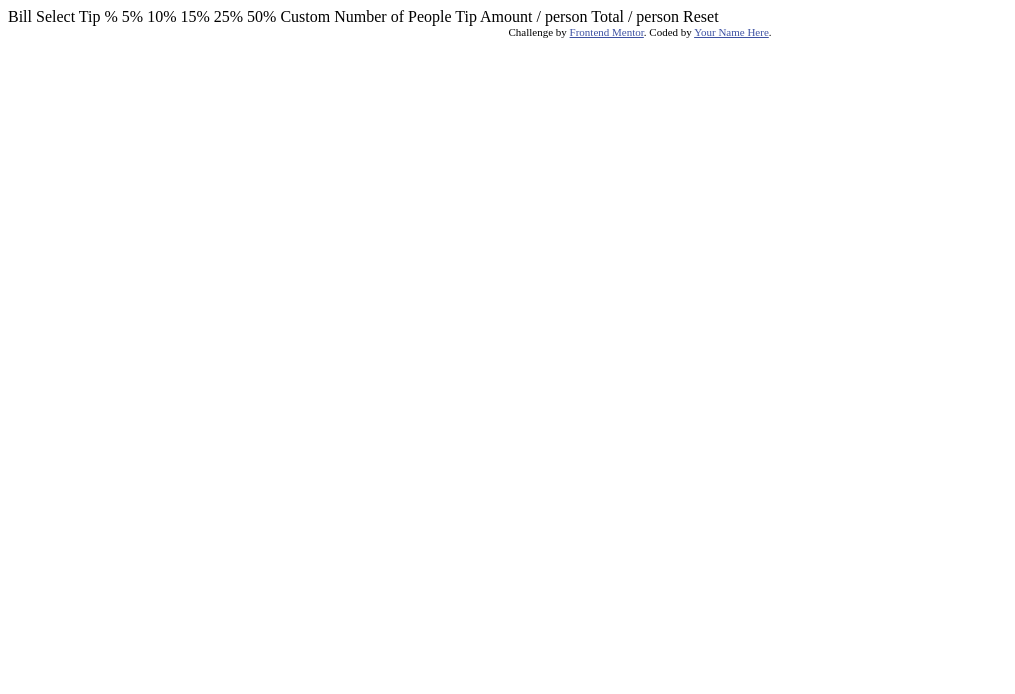
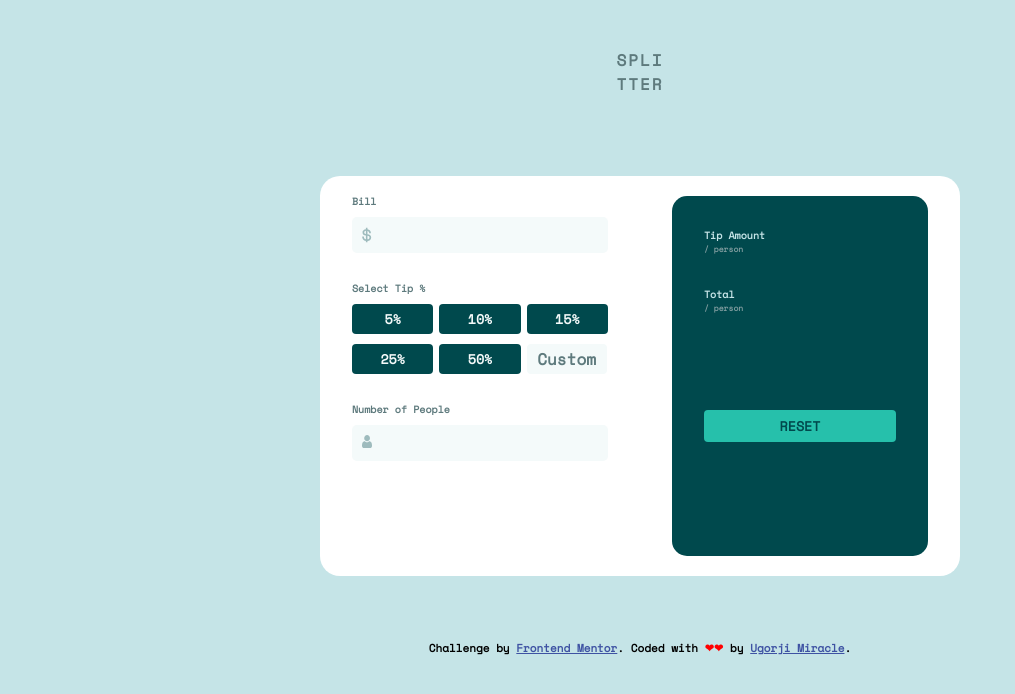
Before and after one commit to amarealcoder/tip-calculator, a plain HTML site: page index.html in a window 1280 px wide. Shown: the whole page, without its empty margins (0-1015 px from the left). Drawn offline with nearby package versions, Linux system fonts and the light colour scheme.

Commit message:
second commit

```diff
--- a/index.html
+++ b/index.html
@@ -1,44 +1,68 @@
 <!DOCTYPE html>
 <html lang="en">
   <head>
-  <meta charset="UTF-8">
-  <meta name="viewport" content="width=device-width, initial-scale=1.0"> <!-- displays site properly based on user's device -->
+    <meta charset="UTF-8" />
+    <meta name="viewport" content="width=device-width, initial-scale=1.0" />
+    <!-- displays site properly based on user's device -->
 
-  <link rel="icon" type="image/png" sizes="32x32" href="./images/favicon-32x32.png">
+    <link
+      rel="icon"
+      type="image/png"
+      sizes="32x32"
+      href="./images/favicon-32x32.png"
+    />
 
     <title>Frontend Mentor | Tip calculator app</title>
 
-  <!-- Feel free to remove these styles or customise in your own stylesheet 👍 -->
-  <style>
-    .attribution { font-size: 11px; text-align: center; }
-    .attribution a { color: hsl(228, 45%, 44%); }
-  </style>
+    <link rel="stylesheet" href="style.css" />
   </head>
   <body>
-
-  Bill
-
-  Select Tip %
-  5%
-  10%
-  15%
-  25%
-  50%
-  Custom
-
-  Number of People
-
-  Tip Amount
-  / person
-
-  Total
-  / person
-
-  Reset
-
+    <h1>SPLI<span class="h1-span">TTER</span></h1>
+    <div class="hero-container">
+      <div class="section-left">
+        <form class="content">
+          <p class="left-ptag">Bill</p>
+          <input type="text" class="input-field input-1" />
+        </form>
+        <div class="content">
+          <p class="left-ptag">Select Tip %</p>
+          <div class="grid-btns">
+            <input type="button" value="5%" class="btn" />
+            <input type="button" value="10%" class="btn" />
+            <input type="button" value="15%" class="btn" />
+            <input type="button" value="25%" class="btn" />
+            <input type="button" value="50%" class="btn" />
+            <input type="text" value="Custom" class="custom-btn" />
+          </div>
+        </div>
+        <form class="content">
+          <p class="left-ptag">
+            Number of People<span class="error">Can't be zero</span>
+          </p>
+          <input type="text" class="input-field input-2" />
+        </form>
+      </div>
+      <div class="section-right">
+        <div class="content-right">
+          <p class="right-ptag">
+            Tip Amount<span class="right-ptag-span">/ person</span>
+          </p>
+        </div>
+        <div>
+          <p class="right-ptag">
+            Total<span class="right-ptag-span">/ person</span>
+          </p>
+          <button class="reset-btn">Reset</button>
+        </div>
+      </div>
+    </div>
     <div class="attribution">
-    Challenge by <a href="https://www.frontendmentor.io?ref=challenge" target="_blank">Frontend Mentor</a>.
-    Coded by <a href="#">Your Name Here</a>.
+      Challenge by
+      <a href="https://www.frontendmentor.io?ref=challenge" target="_blank"
+        >Frontend Mentor</a
+      >. Coded with <span style="color: red">❤❤ </span>by
+      <a href="#">Ugorji Miracle</a>.
     </div>
   </body>
+  <script src="index.js"></script>
 </html>
--- /dev/null
+++ b/style.css
@@ -0,0 +1,259 @@
+@import url("https://fonts.googleapis.com/css2?family=Space+Mono&display=swap");
+:root {
+  --Very-dark-cyan: hsl(183, 100%, 15%);
+  --Darker-grayish-cyan: hsl(186, 14%, 43%);
+  --Dark-grayish-cyan: hsl(184, 14%, 56%);
+  --Light-grayish-cyan: hsl(185, 41%, 84%);
+  --Lighter-grayish-cyan: hsl(189, 41%, 97%);
+  --Dark-cyan: hsl(172, 67%, 45%);
+  --Darker-cyan: hsl(172, 64%, 76%);
+  --White: hsl(0, 0%, 100%);
+}
+
+* {
+  margin: 0;
+  padding: 0;
+  box-sizing: border-box;
+  font-weight: 700;
+  font-family: "Space Mono", Montserrat, Poppins;
+}
+body {
+  height: 100vh;
+  background: var(--Light-grayish-cyan);
+}
+h1 {
+  text-align: center;
+  margin-top: 3rem;
+  color: var(--Darker-grayish-cyan);
+  letter-spacing: 2px;
+  font-size: 16px;
+}
+.h1-span {
+  display: block;
+}
+.hero-container {
+  display: flex;
+  justify-content: space-around;
+  align-items: center;
+  width: 50%;
+  height: 50%;
+  margin: 80px auto auto auto;
+  border-radius: 20px;
+  background-color: var(--White);
+}
+.content {
+  padding-top: 1rem;
+  margin-top: 0.75rem;
+}
+.section-left,
+.section-right {
+  width: 40%;
+  height: 90%;
+  border-radius: 15px;
+}
+.section-left {
+  margin-top: -40px;
+  margin-bottom: 20px;
+}
+.left-ptag {
+  font-size: 10px;
+  margin-bottom: 0.5rem;
+  color: var(--Darker-grayish-cyan);
+}
+.input-field {
+  border-radius: 5px;
+  width: 100%;
+  height: 30%;
+  border: none;
+  background-color: var(--Lighter-grayish-cyan);
+  background-repeat: no-repeat;
+  background-size: 4%;
+  background-position-y: 10px;
+  background-position-x: 10px;
+  text-align: right;
+  overflow: hidden;
+  font-size: 24px;
+}
+.input-1 {
+  background-image: url("images/icon-dollar.svg");
+}
+.input-2 {
+  background-image: url("images/icon-person.svg");
+}
+.input-field:hover {
+  cursor: pointer;
+  border: 2px solid var(--Darker-cyan);
+}
+.error {
+  visibility: hidden;
+  color: orangered;
+  float: right;
+
+  /* border: 2px solid orangered; */
+}
+.grid-btns {
+  width: 100%;
+  display: grid;
+  grid-template-columns: repeat(3, 1fr);
+  grid-row-gap: 10px;
+  grid-column-gap: 6px;
+}
+.btn {
+  padding: 5px 25px;
+  cursor: pointer;
+  color: var(--Lighter-grayish-cyan);
+  border-radius: 4px;
+  border: none;
+  outline: none;
+}
+.btn {
+  background-color: var(--Very-dark-cyan);
+}
+.btn:hover {
+  background-color: var(--Darker-cyan);
+}
+.btn2 {
+  background-color: var(--Dark-cyan);
+  color: var(--Very-dark-cyan);
+}
+.btn2:hover {
+  color: var(--Lighter-grayish-cyan);
+  background-color: var(--Very-dark-cyan);
+}
+.custom-btn {
+  border-radius: 4px;
+  border: none;
+  outline: none;
+  font-size: 16px;
+  width: 80px;
+  text-align: center;
+  color: var(--Darker-grayish-cyan);
+  background-color: var(--Lighter-grayish-cyan);
+}
+.custom-btn:hover {
+  cursor: pointer;
+  background-color: var(--Lighter-grayish-cyan);
+  border: 2px solid var(--Darker-cyan);
+}
+.section-right {
+  background-color: var(--Very-dark-cyan);
+  padding: 0 2rem 0rem 2rem;
+}
+.right-ptag {
+  font-size: 10px;
+  color: var(--Light-grayish-cyan);
+  margin-top: 2rem;
+}
+.right-ptag-span {
+  font-size: 8px;
+  color: var(--Dark-grayish-cyan);
+  display: block;
+}
+.reset-btn {
+  width: 100%;
+  height: 2rem;
+  border: none;
+  outline: none;
+  margin-top: 6rem;
+  background-color: var(--Dark-cyan);
+  text-transform: uppercase;
+  border-radius: 4px;
+  color: var(--Very-dark-cyan);
+}
+.reset-btn:hover {
+  cursor: pointer;
+  background: var(--Darker-cyan);
+}
+
+.attribution {
+  margin-top: 4rem;
+  font-size: 11px;
+  text-align: center;
+}
+.attribution a {
+  color: hsl(228, 45%, 44%);
+}
+@media (min-width: 200px) and (max-width: 500px) {
+  h1 {
+    margin-top: 3rem;
+  }
+  .hero-container {
+    display: flex;
+    flex-direction: column;
+    justify-content: center;
+    align-content: center;
+    height: 100vh;
+    width: 100%;
+    margin: 5rem 0 0 0;
+  }
+  .grid-btns {
+    grid-template-columns: repeat(2, 1fr);
+  }
+  .section-left {
+    width: 80%;
+    height: 40%;
+  }
+  .custom-btn {
+    width: 200px;
+  }
+  .btn {
+    padding: 10px 25px;
+  }
+  .section-right {
+    margin-top: 70px;
+    width: 80%;
+    height: 30%;
+  }
+  .right-ptag {
+    margin-top: 1.75rem;
+  }
+  .reset-btn {
+    margin-top: 1.25rem;
+  }
+}
+@media (min-width: 502px) and (max-width: 1036px) {
+  h1 {
+    margin-top: 3rem;
+  }
+  .hero-container {
+    display: flex;
+    flex-direction: column;
+    justify-content: center;
+    align-content: center;
+    height: 100vh;
+    width: 80%;
+    margin: 3rem 6rem 3rem 6rem;
+  }
+  .section-left,
+  .section-right {
+    width: 50%;
+    height: 40%;
+  }
+  .section-right {
+    margin-top: 65px;
+  }
+  .custom-btn {
+    width: 120px;
+  }
+  .reset-btn {
+    margin-top: 3rem;
+  }
+  .left-ptag {
+    font-size: 14px;
+  }
+}
+@media (min-width: 850px) and (max-width: 908px) {
+  h1 {
+    margin-top: 3rem;
+  }
+  .grid-btns {
+    grid-row-gap: 10px;
+    grid-column-gap: 5px;
+  }
+  .btn {
+    padding: 5px 15px;
+  }
+  .section-right {
+    padding: 0 0.75rem 0rem 0.75rem;
+  }
+}
```
Also changed, not shown: design/active-states.jpg (renamed from active-states.jpg), design/desktop-design-completed.jpg (renamed from desktop-design-completed.jpg), design/desktop-design-empty.jpg (renamed from desktop-design-empty.jpg), design/desktop-preview.jpg (renamed from desktop-preview.jpg), design/mobile-design.jpg (renamed from mobile-design.jpg), images/favicon-32x32.png (renamed from favicon-32x32.png), images/icon-dollar.svg (renamed from icon-dollar.svg), images/icon-person.svg (renamed from icon-person.svg), images/logo.svg (renamed from logo.svg), index.js (added). Lines whose indentation alone changed are shown as unchanged.
